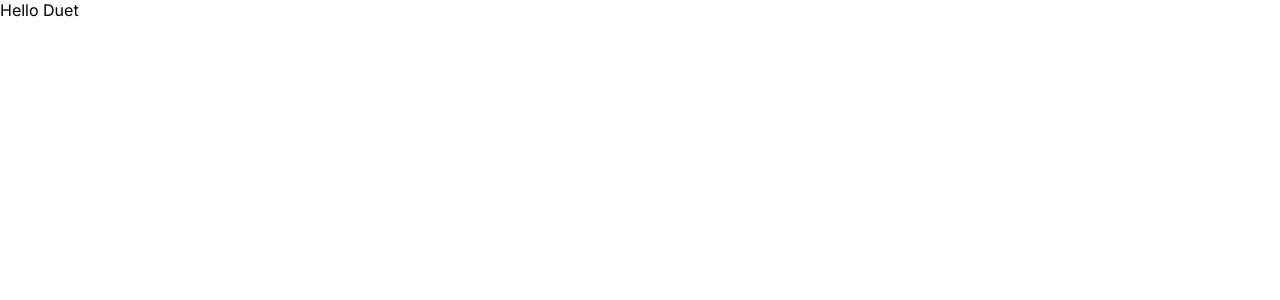
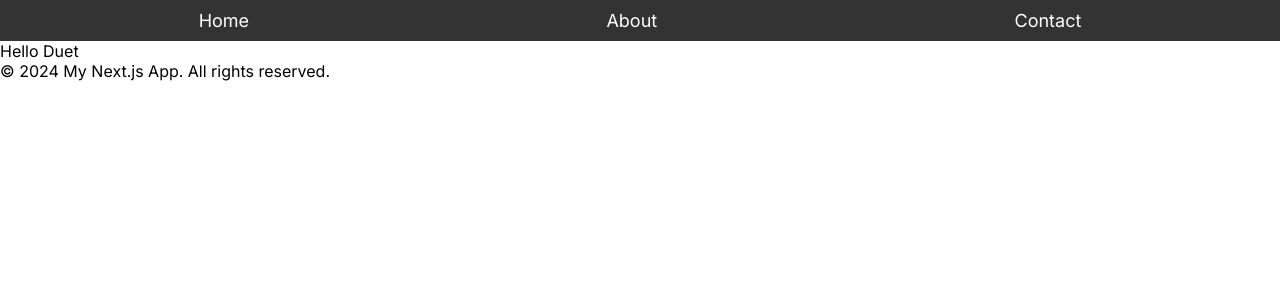
Before and after one commit to Mkhitar17/duet-web-site, a Next.js app: page / in a window 1280 px wide. Shown: the top 300 px of the page. Built offline with nearby package versions, Linux system fonts and the light colour scheme.

Commit message:
created layout

```diff
--- /dev/null
+++ b/components/layout/DefaultLayout.js
@@ -0,0 +1,13 @@
+// components/layout/DefaultLayout.js
+import Header from "./Header";
+import Footer from "./Footer";
+
+export default function DefaultLayout({ children }) {
+  return (
+    <>
+      <Header />
+      <main>{children}</main>
+      <Footer />
+    </>
+  );
+}
--- /dev/null
+++ b/components/layout/Footer.js
@@ -0,0 +1,9 @@
+import styles from "./layout.module.css";
+
+export default function Footer() {
+  return (
+    <footer className={styles.footer}>
+      <p>© {new Date().getFullYear()} My Next.js App. All rights reserved.</p>
+    </footer>
+  );
+}
--- /dev/null
+++ b/components/layout/Header.js
@@ -0,0 +1,14 @@
+import Link from "next/link";
+import styles from "./layout.module.css";
+
+export default function Header() {
+  return (
+    <header className={styles.header}>
+      <nav className={styles.nav}>
+        <Link href="/" className={styles.link}>Home</Link>
+        <Link href="/about" className={styles.link}>About</Link>
+        <Link href="/contact" className={styles.link}>Contact</Link>
+      </nav>
+    </header>
+  );
+}
--- /dev/null
+++ b/components/layout/layout.module.css
@@ -0,0 +1,21 @@
+.header {
+    background-color: #333;
+    color: #fff;
+    padding: 10px 20px;
+  }
+
+  .nav {
+    display: flex;
+    justify-content: space-around;
+    align-items: center;
+  }
+
+  .link {
+    color: #fff;
+    text-decoration: none;
+    font-size: 18px;
+  }
+
+  .link:hover {
+    text-decoration: underline;
+  }
--- a/pages/_app.js
+++ b/pages/_app.js
@@ -1,5 +1,11 @@
+import DefaultLayout from "@/components/layout/DefaultLayout";
 import '@/styles/globals.css'
 
 export default function App({ Component, pageProps }) {
-  return <Component {...pageProps} />
+  return (
+
+    <DefaultLayout>
+      <Component {...pageProps} />
+    </DefaultLayout>
+  )
 }
```
